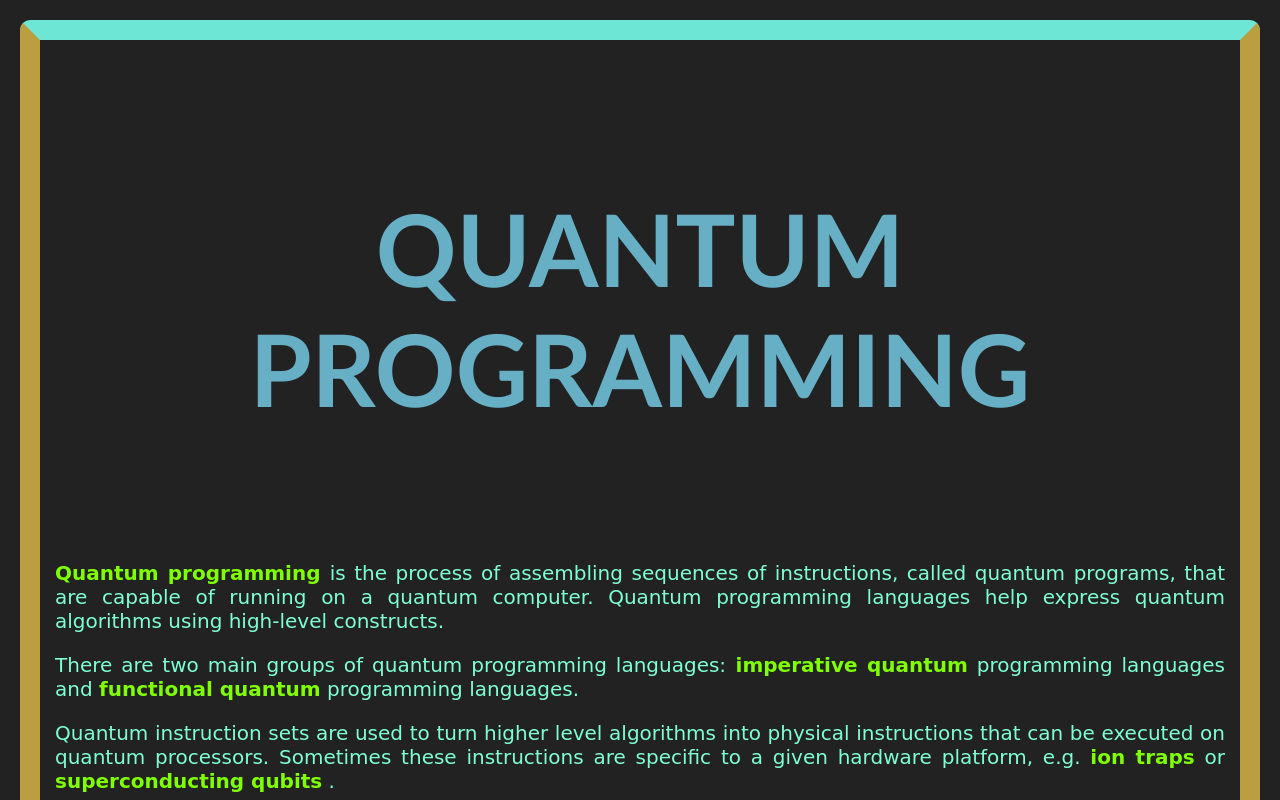
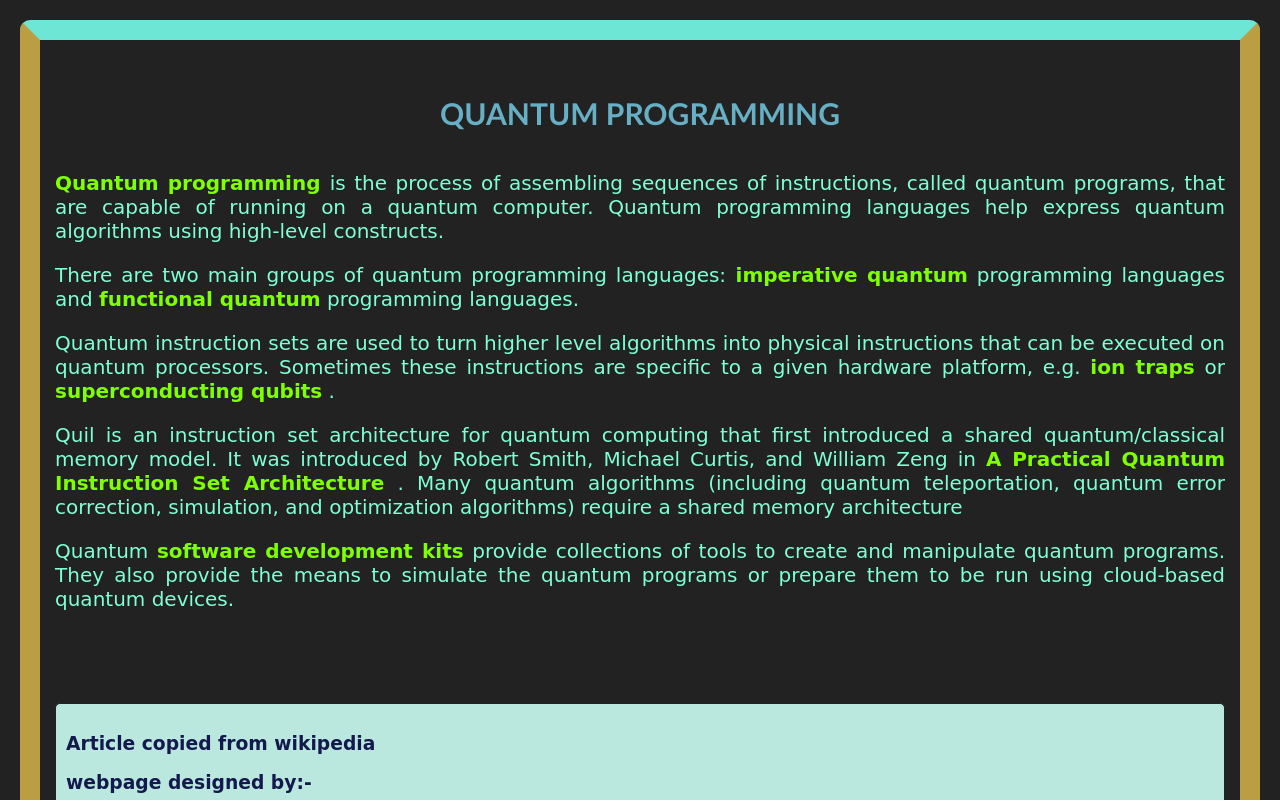
Before and after one commit to roshanroxx/blogspot.roxx_roshan., a plain HTML site: page index.html in a window 1280 px wide. Shown: the top 800 px of the page. Drawn offline with Linux system fonts and the light colour scheme.

Commit message:
Update css3.css

```diff
--- a/css3.css
+++ b/css3.css
@@ -1,7 +1,7 @@
 .design
       {
          color: #66afc4;
-         font-size: 100px;
+         font-size: 30px;
          font-weight: bold;
          font-family: 'Trebuchet MS', 'Lucida Sans Unicode', 'Lucida Grande', 'Lucida Sans', Arial, sans-serif;
          text-align: center;
```
